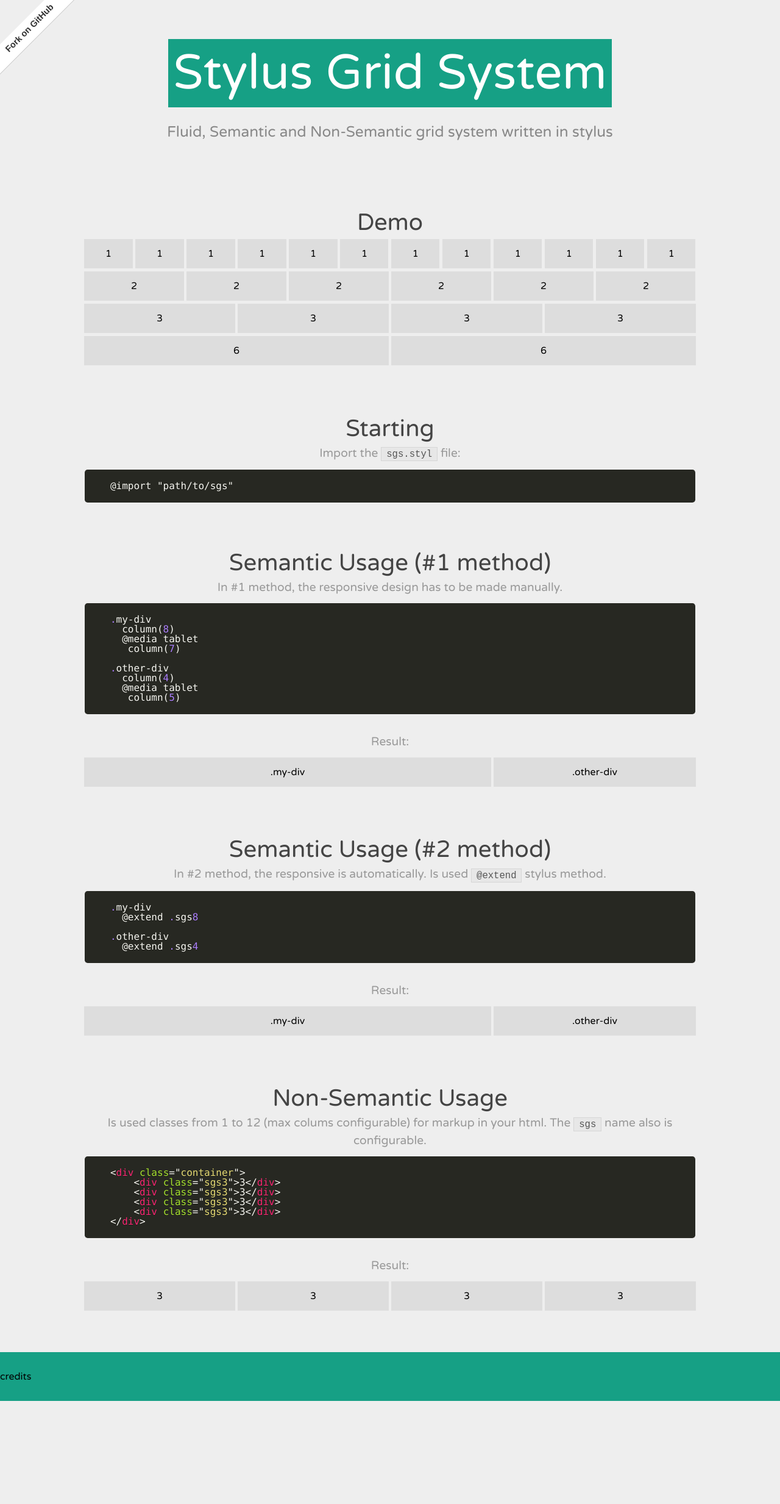
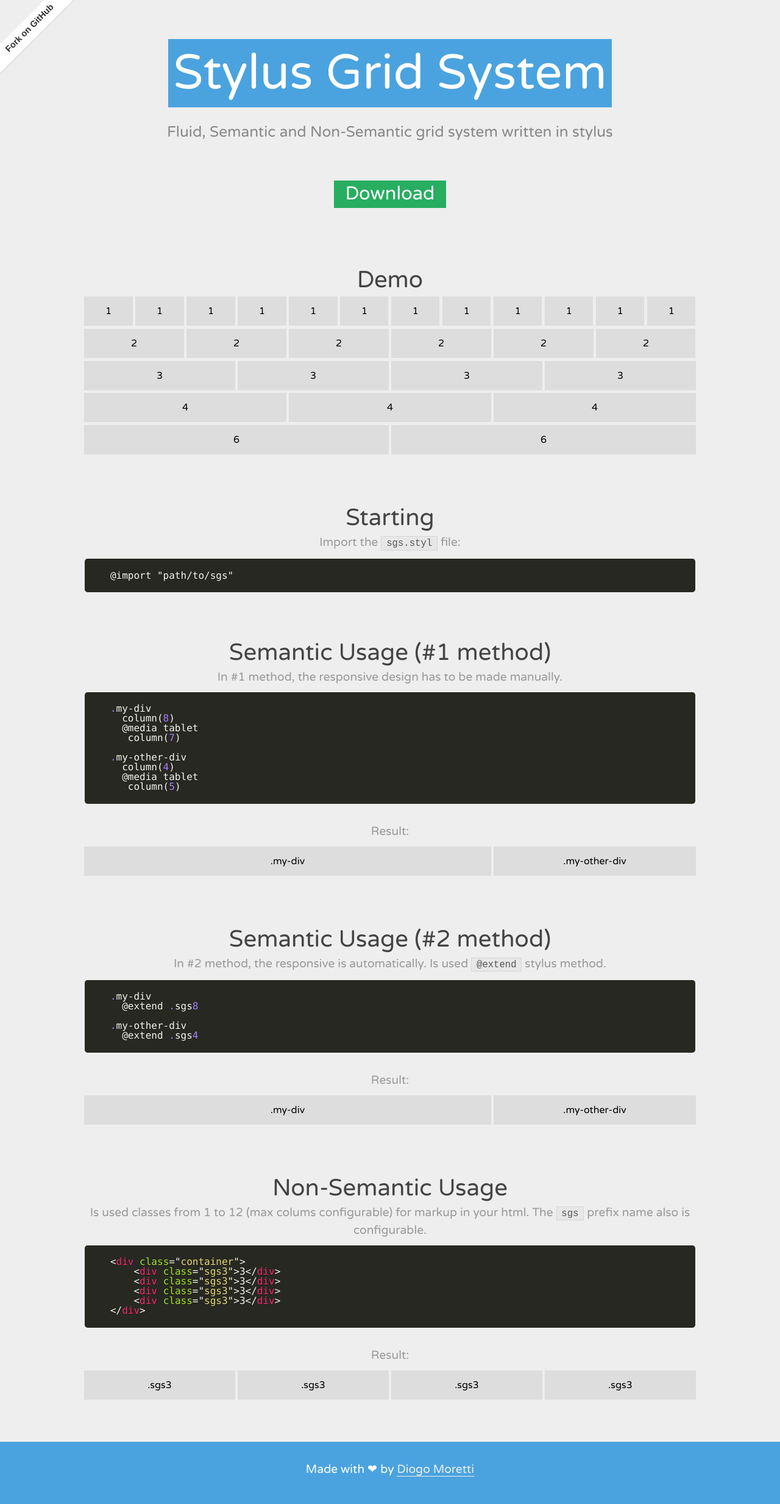
Before and after one commit to diogomoretti/sgs, a website: page index.html in a window 1280 px wide. Shown: the whole page at 61% size. Before the commit the page ends 2297 px from the top, so only its background shows below. Drawn offline with Linux system fonts and the light colour scheme.

Commit message:
Add download button

```diff
--- a/index.html
+++ b/index.html
@@ -18,6 +18,9 @@
     <header>
         <h1 class="sgs-logo">S<span>tylus</span> G<span>rid</span> S<span>ystem</span></h1>
         <p class="sgs-description">Fluid, Semantic and Non-Semantic grid system written in stylus</p>
+        <p>
+            <a class="button button-download" href="https://github.com/diogomoretti/sgs/blob/gh-pages/stylus/_vendor/sgs.styl" target="_blank">Download</a>
+        </p>
     </header>
 
     <section class="sgs-grid-demo">
@@ -54,6 +57,12 @@
         </div>
 
         <div class="container">
+            <div class="sgs4">4</div>
+            <div class="sgs4">4</div>
+            <div class="sgs4">4</div>
+        </div>
+
+        <div class="container">
             <div class="sgs6">6</div>
             <div class="sgs6">6</div>
         </div>
@@ -77,7 +86,7 @@
       @media tablet
        column(7)
 
-    .other-div
+    .my-other-div
       column(4)
       @media tablet
        column(5)
@@ -87,7 +96,7 @@
     <p>Result:</p>
     <div class="container">
         <div class="my-div">.my-div</div>
-        <div class="other-div">.other-div</div>
+        <div class="other-div">.my-other-div</div>
     </div>
 
 
@@ -98,7 +107,7 @@
     .my-div
       @extend .sgs8
 
-    .other-div
+    .my-other-div
       @extend .sgs4
         </code></pre>
     </section>
@@ -106,12 +115,12 @@
     <p>Result:</p>
     <div class="container">
         <div class="my-div-two">.my-div</div>
-        <div class="other-div-two">.other-div</div>
+        <div class="other-div-two">.my-other-div</div>
     </div>
 
     <section>
         <h2>Non-Semantic Usage</h2>
-        <p>Is used classes from 1 to 12 (max colums configurable) for markup in your html. The <code>sgs</code> name also is configurable.</p>
+        <p>Is used classes from 1 to 12 (max colums configurable) for markup in your html. The <code>sgs</code> prefix name also is configurable.</p>
         <pre class="language-markup"><code class="language-markup">
     &lt;div class=&quot;container&quot;&gt;
         &lt;div class=&quot;sgs3&quot;&gt;3&lt;/div&gt;
@@ -124,14 +133,14 @@
 
     <p>Result:</p>
     <div class="container">
-        <div class="sgs3">3</div>
-        <div class="sgs3">3</div>
-        <div class="sgs3">3</div>
-        <div class="sgs3">3</div>
+        <div class="sgs3">.sgs3</div>
+        <div class="sgs3">.sgs3</div>
+        <div class="sgs3">.sgs3</div>
+        <div class="sgs3">.sgs3</div>
     </div>
 
     <footer>
-        credits
+        <p class="credits">Made with ❤︎ by <a class="credits-link" href="https://github.com/diogomoretti">Diogo Moretti</a></p>
     </footer>
 
     <script src="assets/js/prism.js"></script>
--- a/stylus/main.styl
+++ b/stylus/main.styl
@@ -5,6 +5,9 @@
 
 *
   transition: all .3s ease-in
+
+// VARS
+color-base = #4aa3df
 
 body
   background: #eee
@@ -20,27 +23,11 @@
   padding: 0 1.2em
   margin: 5em auto 2em auto
 
-.sgs-grid-demo
-  padding: 0
-  margin-top: .5em
-
-.sgs-logo
-  display: inline-block
-  background: #16a085
-  font-size: 5em
-  color: #fff
-  margin: 0
-  padding: .2em .1em
-  @media tablet
-    font-size: 3.6em
-    text-transform: lowercase
-  span
-    hideOn(phone)
-
-.sgs-description
-  font-size: 1.53em
-  color: #888
-  margin: 1em 0
+footer
+  margin: 4em 0 0 0
+  padding: 2em 0
+  background: color-base
+  text-align: center
 
 h2
   font-size: 2.4em
@@ -61,10 +48,58 @@
     border: 1px solid darken(#eee, 10%)
     padding: .1em .5em
 
-footer
-  margin: 4em 0 0 0
-  padding: 2em 0
-  background: #16a085
+.sgs-grid-demo
+  padding: 0
+  margin-top: .5em
+
+.sgs-logo
+  display: inline-block
+  background: color-base
+  font-size: 5em
+  color: #fff
+  margin: 0
+  padding: .2em .1em
+  @media tablet
+    font-size: 3.6em
+    text-transform: lowercase
+  span
+    hideOn(phone)
+
+.sgs-description
+  font-size: 1.53em
+  color: #888
+  margin: 1em 0
+
+.credits
+  color: #fff
+
+.credits-link
+  text-decoration: none
+  color: #eee
+  border-bottom: 1px solid #eee
+
+.button
+  display: inline-block
+  margin: 1.2em 0 0 0
+  font-size: 1.6em
+  text-decoration: none
+  padding: .3em .6em
+  &:hover
+    color: #fff
+
+.button-github
+  color-button-gh = #999
+  color: color-button-gh
+  &:hover
+    background: color-button-gh
+    border-color: color-button-gh
+
+.button-download
+  color-button-dl = #27ae60
+  color: #fff
+  background: color-button-dl
+  &:hover
+    background: lighten(color-button-dl, 10%)
 
 // Fork me
 .forkme
```
Also changed, not shown: assets/css/main.css.
